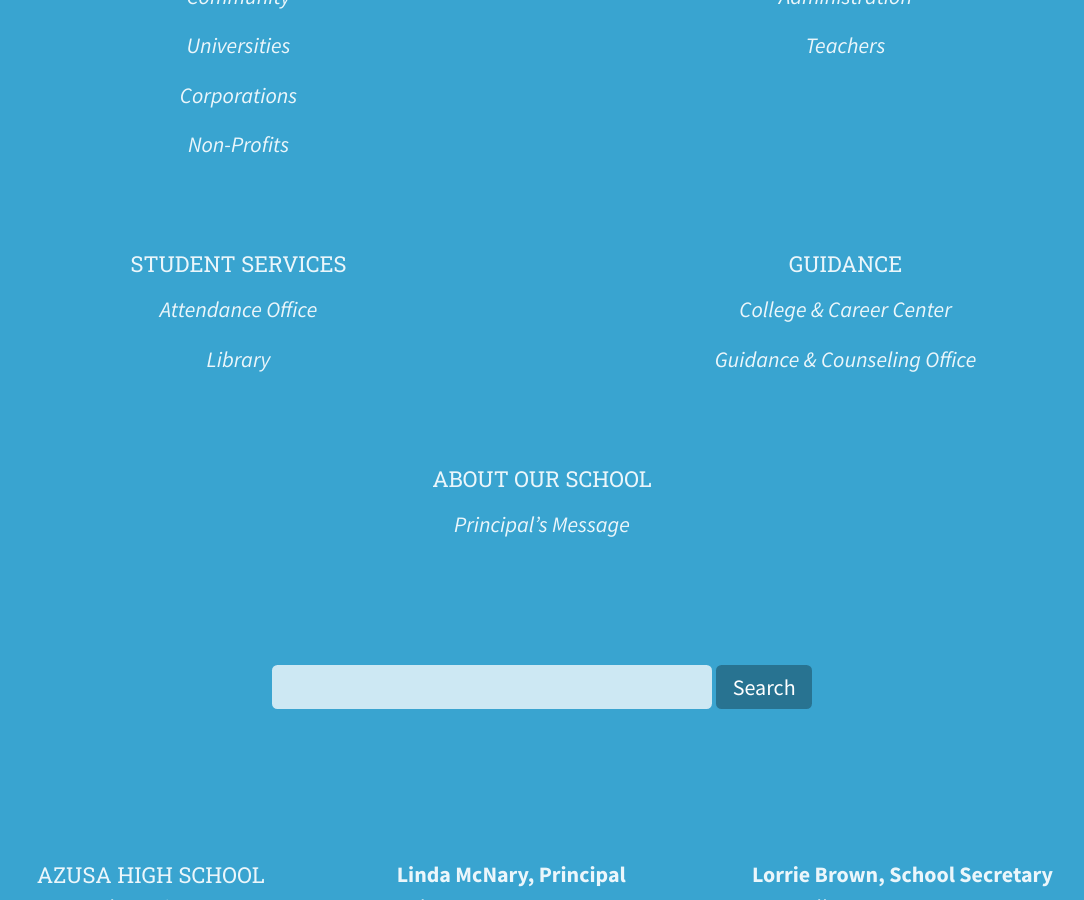
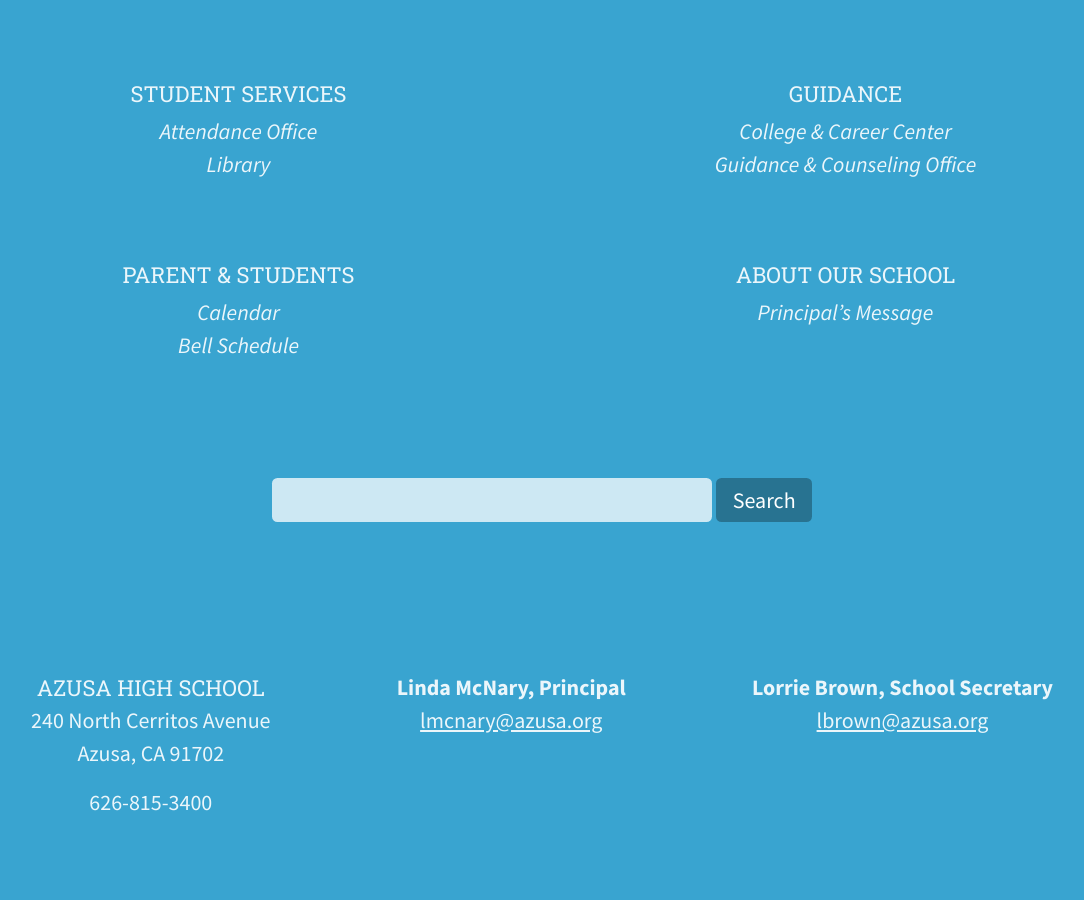
Before and after one commit to jimthoburn/azusa, a Jekyll site: the page built from index.markdown, in a window 1280 px wide and 900 px high, scrolled down 9206 px. Shown: the whole window, without its empty margins (98-1182 px from the left). Built offline with Jekyll 4.4.1, drawn with Linux system fonts in a browser that asks for light colours; grey boxes are pictures that could not be loaded.

```diff
--- a/_css/calendar.css
+++ b/_css/calendar.css
@@ -50,9 +50,7 @@
   */
 
   dt {
-    /*
     border-top: 1px solid rgba(0, 0, 0, 0.1);
-    */
     padding-top: 0.375em;
     padding-bottom: 0.375em;
     padding-left: 1.5em;
@@ -76,9 +74,7 @@
       white-space: nowrap;
     }
     dt + dd {
-      /*
       border-top: 1px solid rgba(0, 0, 0, 0.1);
-      */
       padding-top: 0.375em;
     }
     dd {
--- a/_css/layout.css
+++ b/_css/layout.css
@@ -406,6 +406,10 @@
     font-style: inherit;
   }
   body > nav ul,
+  body > nav li {
+    border-width: 0;
+  }
+  body > nav ul,
   body > nav li ul {
     margin-bottom: 0.75em;
   }
--- a/_css/list.css
+++ b/_css/list.css
@@ -8,9 +8,7 @@
     padding-left: 0;
   }
   ul > li {
-    /*
     border-top: 1px solid rgba(0, 0, 0, 0.1);
-    */
     padding: 0.375em 1.5em;
     box-sizing: border-box;
   }
--- a/_css/shared.css
+++ b/_css/shared.css
@@ -6,6 +6,7 @@
   @import url(elements.css);
   @import url(calendar.css);
   @import url(list.css);
+  @import url(nav.css);
   @import url(avatars.css);
   @import url(photos.css);
   @import url(announcements.css);
--- a/_layouts/default.html
+++ b/_layouts/default.html
@@ -132,8 +132,15 @@
       <li>
         <h2><a href="/college-career/">Guidance</a></h2>
         <ul>
-          <li><a href="/college-career/">College & Career Center</a></li>
-          <li><a href="/counseling/">Guidance & Counseling Office</a></li>
+          <li><a href="/college-career/">College &amp; Career Center</a></li>
+          <li><a href="/counseling/">Guidance &amp; Counseling Office</a></li>
+        </ul>
+      </li>
+      <li>
+        <h2><a href="/parents/">Parent &amp; Students</a></h2>
+        <ul>
+          <li><a href="/parents/">Calendar</a></li>
+          <li><a href="/parents/">Bell Schedule</a></li>
         </ul>
       </li>
       <li>
--- a/academics.markdown
+++ b/academics.markdown
@@ -18,6 +18,12 @@ layout: default
 # Academics
 
 Azusa is a certified [International Baccalaureate® Diploma Programme](http://ibo.org/en/programmes/diploma-programme/) school
+
+* [Courses](#courses)
+* [Advanced Placement & Honors Courses](#advanced-placement--honors-courses)
+* [Electives](#electives)
+* [College & Career Preparation](#pathway-programs--college-career-preparation-courses)
+* [2015-2016 Matriculation](#2015-2016-matriculation)
 
 ## Courses
 
--- a/attendance.markdown
+++ b/attendance.markdown
@@ -26,7 +26,7 @@ The student will receive an excused absence when a parent has contacted the atte
 
 ### Clearing Absences
 
-A parent note or phone call (815-3491) is the only way an absence can be cleared.  It is expected that absences will be cleared within 24 hours.  Absences not cleared within 5 days will be recorded as a truancy.  When leaving a voice mail to clear an absence, please leave your name, student's name and I.D. number, the date, and the reason for the absence.
+A parent note or phone call (626-815-3491) is the only way an absence can be cleared.  It is expected that absences will be cleared within 24 hours.  Absences not cleared within 5 days will be recorded as a truancy.  When leaving a voice mail to clear an absence, please leave your name, student's name and I.D. number, the date, and the reason for the absence.
 
 ### If you need to have your child released early from school
 
--- a/css/list.css
+++ b/css/list.css
@@ -8,9 +8,7 @@
     padding-left: 0;
   }
   ul > li {
-    /*
     border-top: 1px solid rgba(0, 0, 0, 0.1);
-    */
     padding: 0.375em 1.5em;
     box-sizing: border-box;
   }
--- a/css/shared.css
+++ b/css/shared.css
@@ -331,9 +331,7 @@
   */
 
   dt {
-    /*
     border-top: 1px solid rgba(0, 0, 0, 0.1);
-    */
     padding-top: 0.375em;
     padding-bottom: 0.375em;
     padding-left: 1.5em;
@@ -359,9 +357,7 @@
       white-space: nowrap;
     }
     dt + dd {
-      /*
       border-top: 1px solid rgba(0, 0, 0, 0.1);
-      */
       padding-top: 0.375em;
     }
     dd {
@@ -381,9 +377,7 @@
   }
 
   ul > li {
-    /*
     border-top: 1px solid rgba(0, 0, 0, 0.1);
-    */
     padding: 0.375em 1.5em;
     box-sizing: border-box;
   }
@@ -392,6 +386,20 @@
     margin-top: 0.375em;
     margin-bottom: -0.375em;
     font-style: italic;
+  }
+
+  /* =Sub Navigation
+  ----------------------------------------------- */
+
+  nav.sub ul,
+  nav.sub ul > li {
+    list-style: none;
+    margin-left: 0;
+    padding-left: 0;
+  }
+
+  nav.sub ul > li {
+    display: inline-block;
   }
 
   /* =Avatars
@@ -1017,8 +1025,8 @@
 
   body > header ul,
   body > header li,
-  body > nav > ul,
-  body > nav > ul > li,
+  body > nav ul,
+  body > nav li,
   body > footer ul,
   body > footer li {
     /* @reset-list */
@@ -1027,6 +1035,10 @@
     padding: 0;
     border-width: 0;
     font-style: inherit;
+  }
+
+  body > nav li ul li {
+    font-style: italic;
   }
 
   body > nav ul,
--- a/index.markdown
+++ b/index.markdown
@@ -576,7 +576,7 @@ January 11
   <div class="parents-summary text" markdown="1">
 ## Parents & students
 
-Learn about attendance, handbooks, dress code and more on the [parents & students](http://info.azusahighschool.jimthoburn.com/parentwelcome) page.
+Learn about attendance, handbooks, dress code and more on the [parents & students](/parents/) page.
   </div>
 </div>
 
```
Also changed, not shown: _css/nav.css (added, +12 -0 lines), _css/type.css (+13 -1 lines), 3 other files.
